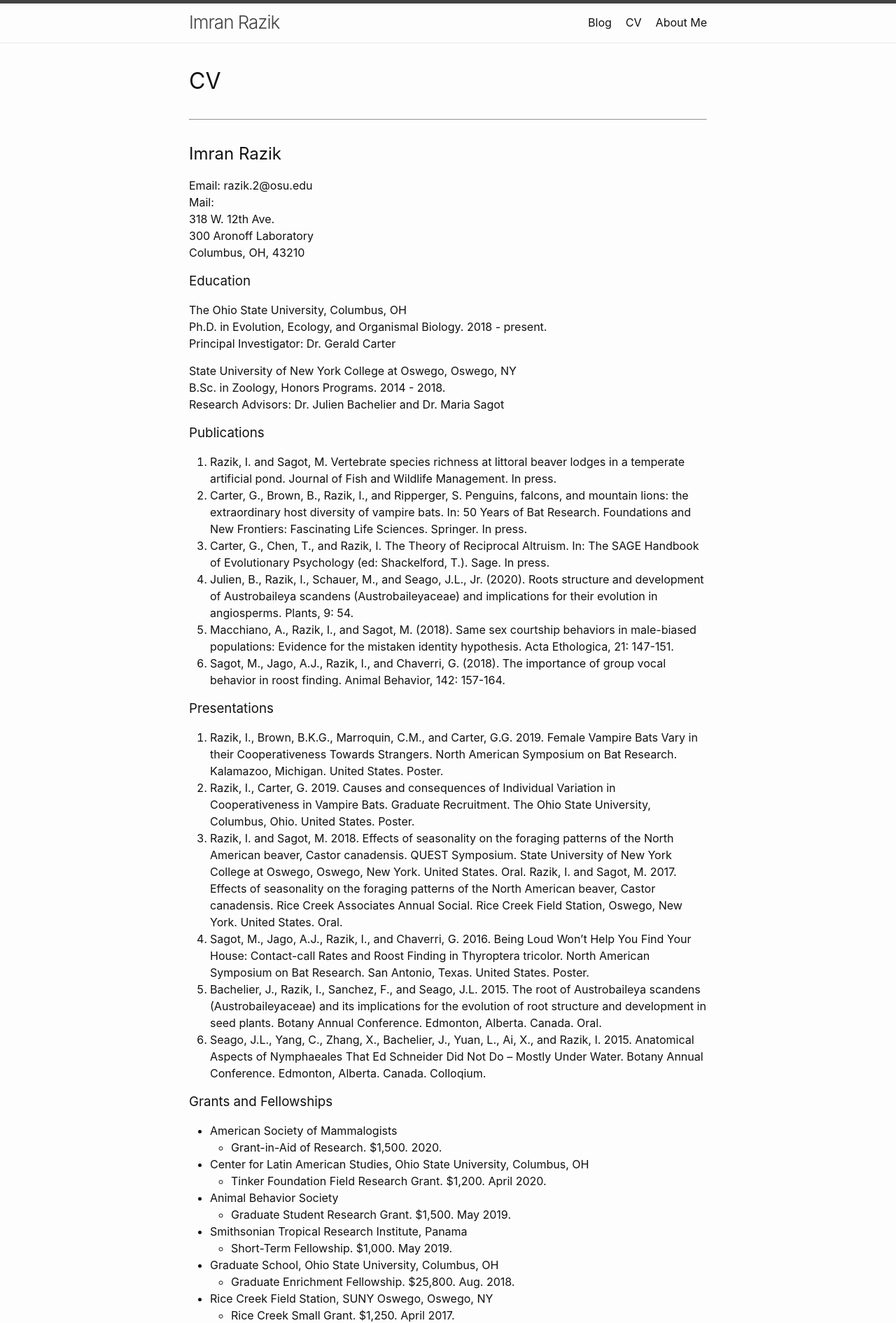
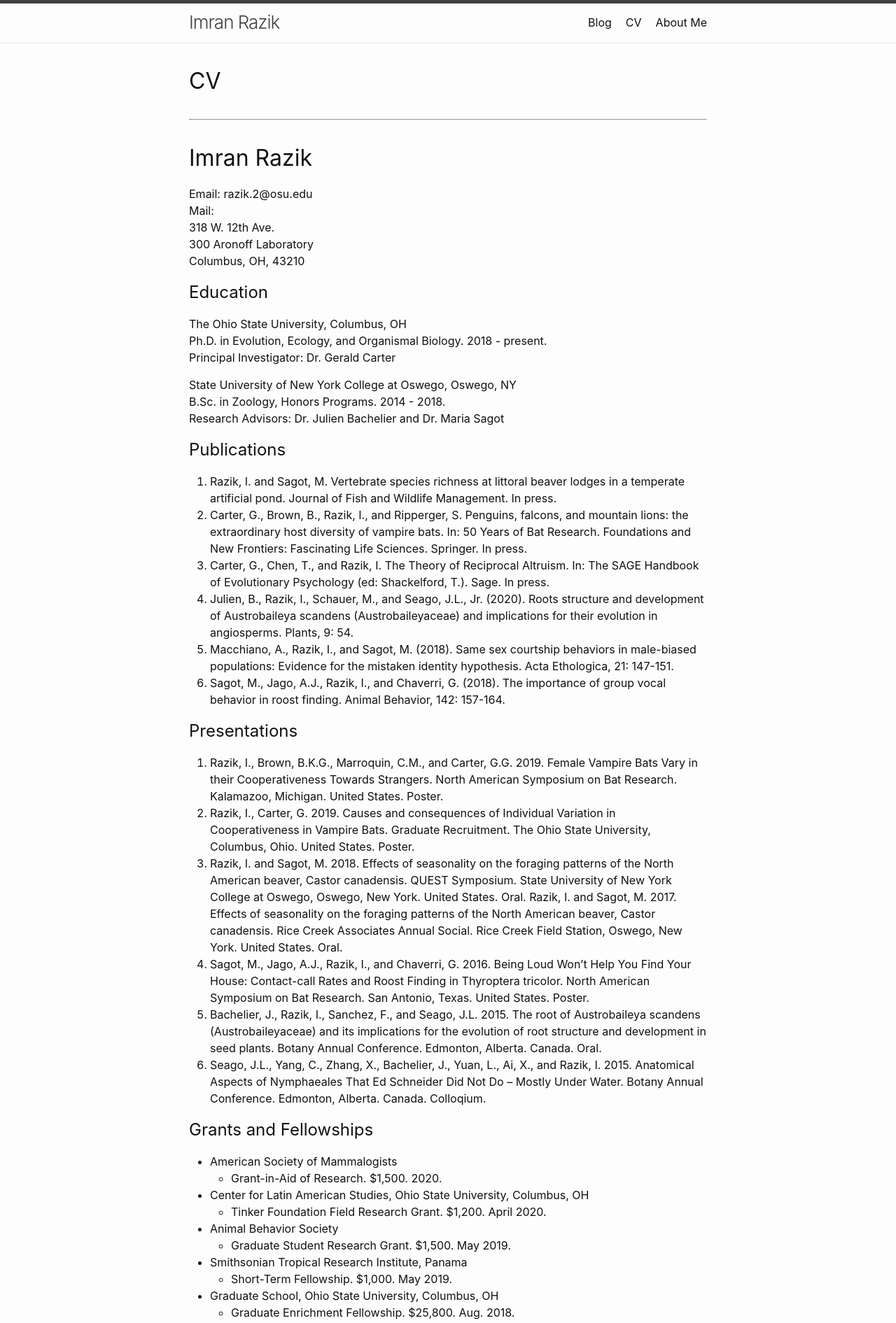
Before and after one commit to imranrazik/imranrazik.github.io, a Jekyll site: the page built from CV.md, in a window 1280 px wide. Shown: the top 1891 px of the page at 70% size. Built offline with Jekyll 4.4.1, drawn with Linux system fonts in a browser that asks for light colours; our own code applies the rules of GitHub Pages for plain Markdown files.

Commit message:
Update CV.md

```diff
--- a/CV.md
+++ b/CV.md
@@ -4,14 +4,14 @@ layout: default
 # CV
 ---
 
-## Imran Razik
+# Imran Razik
 Email: razik.2@osu.edu <br/>
 Mail: <br/>
 318 W. 12th Ave. <br/>
 300 Aronoff Laboratory <br/>
 Columbus, OH, 43210
 
-### Education
+## Education
 The Ohio State University, Columbus, OH <br/>
 Ph.D. in Evolution, Ecology, and Organismal Biology. 2018 - present. <br/>
 Principal Investigator: Dr. Gerald Carter
@@ -20,7 +20,7 @@ State University of New York College at Oswego, Oswego, NY <br/>
 B.Sc. in Zoology, Honors Programs. 2014 - 2018. <br/>
 Research Advisors: Dr. Julien Bachelier and Dr. Maria Sagot
 
-### Publications
+## Publications
 1. Razik, I. and Sagot, M. Vertebrate species richness at littoral beaver lodges in a temperate artificial pond. Journal of Fish and Wildlife Management. In press.
 2. Carter, G., Brown, B., Razik, I., and Ripperger, S. Penguins, falcons, and mountain lions: the extraordinary host diversity of vampire bats. In: 50 Years of Bat Research. Foundations and New Frontiers: Fascinating Life Sciences. Springer. In press.
 3. Carter, G., Chen, T., and Razik, I. The Theory of Reciprocal Altruism. In: The SAGE Handbook of Evolutionary Psychology (ed: Shackelford, T.). Sage. In press.
@@ -28,7 +28,7 @@ Research Advisors: Dr. Julien Bachelier and Dr. Maria Sagot
 5. Macchiano, A., Razik, I., and Sagot, M. (2018). Same sex courtship behaviors in male-biased populations: Evidence for the mistaken identity hypothesis. Acta Ethologica, 21: 147-151.
 6. Sagot, M., Jago, A.J., Razik, I., and Chaverri, G. (2018). The importance of group vocal behavior in roost finding. Animal Behavior, 142: 157-164.
 
-### Presentations
+## Presentations
 1. Razik, I., Brown, B.K.G., Marroquin, C.M., and Carter, G.G. 2019. Female Vampire Bats Vary in their Cooperativeness Towards Strangers. North American Symposium on Bat Research. Kalamazoo, Michigan. United States. Poster.
 2. Razik, I., Carter, G. 2019. Causes and consequences of Individual Variation in Cooperativeness in Vampire Bats. Graduate Recruitment. The Ohio State University, Columbus, Ohio. United States. Poster.
 3. Razik, I. and Sagot, M. 2018. Effects of seasonality on the foraging patterns of the North American beaver, Castor canadensis. QUEST Symposium. State University of New York College at Oswego, Oswego, New York. United States. Oral.
@@ -37,7 +37,7 @@ Razik, I. and Sagot, M. 2017. Effects of seasonality on the foraging patterns of
 5. Bachelier, J., Razik, I., Sanchez, F., and Seago, J.L. 2015. The root of Austrobaileya scandens (Austrobaileyaceae) and its implications for the evolution of root structure and development in seed plants. Botany Annual Conference. Edmonton, Alberta. Canada. Oral.
 6. Seago, J.L., Yang, C., Zhang, X., Bachelier, J., Yuan, L., Ai, X., and Razik, I. 2015. Anatomical Aspects of Nymphaeales That Ed Schneider Did Not Do – Mostly Under Water. Botany Annual Conference. Edmonton, Alberta. Canada. Colloqium.
 
-### Grants and Fellowships
+## Grants and Fellowships
 - American Society of Mammalogists
   - Grant-in-Aid of Research. $1,500. 2020.
 - Center for Latin American Studies, Ohio State University, Columbus, OH <br/>
@@ -53,7 +53,7 @@ Razik, I. and Sagot, M. 2017. Effects of seasonality on the foraging patterns of
 - Rochester Academy of Science, Rochester, NY.
   - Student Science Research Grant. $100. Jan. 2017.
 
-### Awards and Scholarships
+## Awards and Scholarships
 - SUNY Oswego, Oswego, NY
   - Summa cum laude. GPA 3.91/4.0. May 2018.
 - Biological Sciences Department, SUNY Oswego, Oswego, NY
@@ -65,7 +65,7 @@ Razik, I. and Sagot, M. 2017. Effects of seasonality on the foraging patterns of
 - Higher Education Services Corporation, Albany, NY
   - NYS Scholarship for Academic Excellence. $500/year. 2014 – 2018.
 
-### Research Activities
+## Research Activities
 - Smithsonian Tropical Research Institute, Gamboa, Panama
   - Short-Term Fellow. May 2019 - Oct. 2019.
     - Organized a team of undergraduates, graduates, and interns in caring for and studying captive vampire bats. Performed daily behavior experiments for 5 months.
@@ -80,13 +80,13 @@ Razik, I. and Sagot, M. 2017. Effects of seasonality on the foraging patterns of
    - Undergraduate Research Assistant – Botany. Sept. 2014 - May 2016.
      - Helped manage university greenhouse, collected local flora in the field, processed histological plant samples, and became proficient in light, confocal, and scanning electron microscopy.
 
-### Teaching Appointments
+## Teaching Appointments
 - Center for Life Sciences Education, Ohio State University, Columbus, OH
   - Graduate Teaching Associate: Human Biology (SP 2020)
 - SUNY Oswego Biological Sciences Department, Oswego, NY
   - Undergraduate Teaching Assistant: Mammalogy (AU 2016, AU 2017)
 
-### Outreach and Public Service
+## Outreach and Public Service
 - Smithsonian Tropical Research Institute, Gamboa, Panama
   - Donor visits (3). Summer 2019.
   - Bat Night (5). June 2019 - Oct. 2019.
@@ -95,7 +95,7 @@ Razik, I. and Sagot, M. 2017. Effects of seasonality on the foraging patterns of
 - Rice Creek Field Station, SUNY Oswego, Oswego, NY
   - STEP Program - LeMoyne College Rice Creek/Planetarium Visit. March 2018.
 
-### Professional Memberships
+## Professional Memberships
 North American Society for Bat Research. 2016 – Present. <br/>
 Animal Behavior Society. 2018 – Present. <br/>
 American Society of Mammalogists. 2020 – Present.
```
